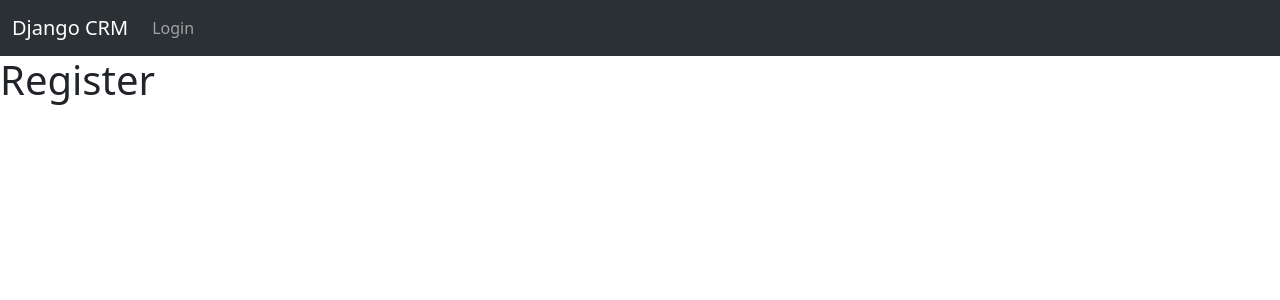
After one commit to rib44/django-crm, a Django app: page /register/ in a window 1280 px wide. The commit adds this page. Shown: the top 300 px of the page. Run offline with Django 4.2, Linux system fonts and the light colour scheme.

Commit message:
Registration work started, not finished

```diff
--- a/website/templates/navbar.html
+++ b/website/templates/navbar.html
@@ -17,6 +17,8 @@
 
                 {% else %}
 
+
+
                 <li class="nav-item">
                     <a class="nav-link" href="{% url 'login' %}">Login</a>
                 </li>
--- /dev/null
+++ b/website/templates/register.html
@@ -0,0 +1,7 @@
+{% extends 'base.html' %}
+
+{% block body %}
+
+    <h1>Register</h1>
+
+{% endblock %}
--- a/website/urls.py
+++ b/website/urls.py
@@ -5,4 +5,5 @@ urlpatterns = [
     path('', views.home, name="home"),
     path('login/', views.login_user, name="login"),
     path('logout/', views.logout_user, name="logout"),
+    path('register/', views.register_user, name="register"),
 ]
--- a/website/views.py
+++ b/website/views.py
@@ -35,3 +35,6 @@ def logout_user(request):
     logout(request)
     messages.success(request, "You have been logged out...")
     return render(request, 'logout.html', {})
+
+def register_user(request):
+    return render(request, 'register.html', {})
```
Also changed, not shown: website/forms.py (added, +12 -0 lines).
